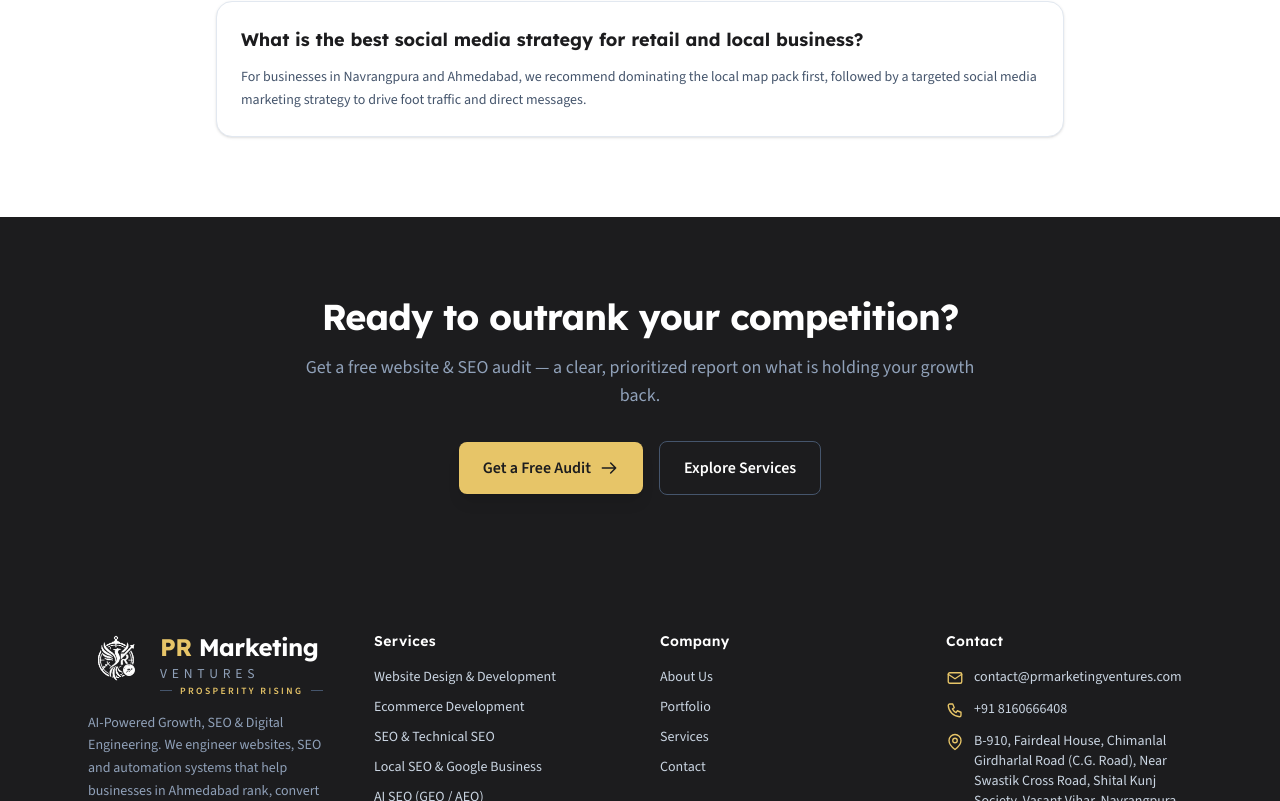
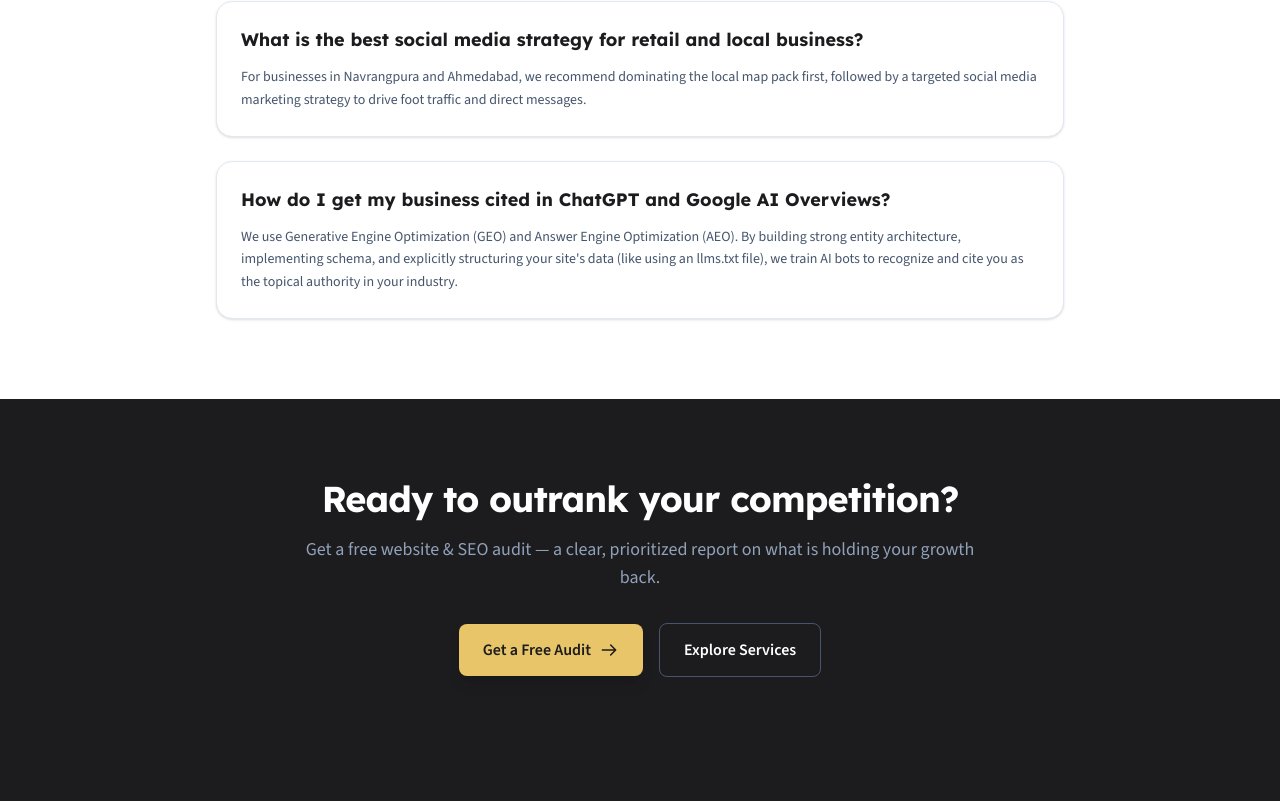
Before and after one commit to jobrecruitmentdev-lang/prmarketing, a Next.js app: page / in a window 1280 px wide. Shown: the part 3754-4555 px from the top of the page. Built offline with nearby package versions, Linux system fonts and the light colour scheme.

Commit message:
feat: added AI SEO and AEO/GEO FAQ to homepage

```diff
--- a/app/page.tsx
+++ b/app/page.tsx
@@ -131,6 +131,10 @@ const faqs = [
   {
     q: "What is the best social media strategy for retail and local business?",
     a: "For businesses in Navrangpura and Ahmedabad, we recommend dominating the local map pack first, followed by a targeted social media marketing strategy to drive foot traffic and direct messages.",
+  },
+  {
+    q: "How do I get my business cited in ChatGPT and Google AI Overviews?",
+    a: "We use Generative Engine Optimization (GEO) and Answer Engine Optimization (AEO). By building strong entity architecture, implementing schema, and explicitly structuring your site's data (like using an llms.txt file), we train AI bots to recognize and cite you as the topical authority in your industry.",
   },
 ];
 
```
